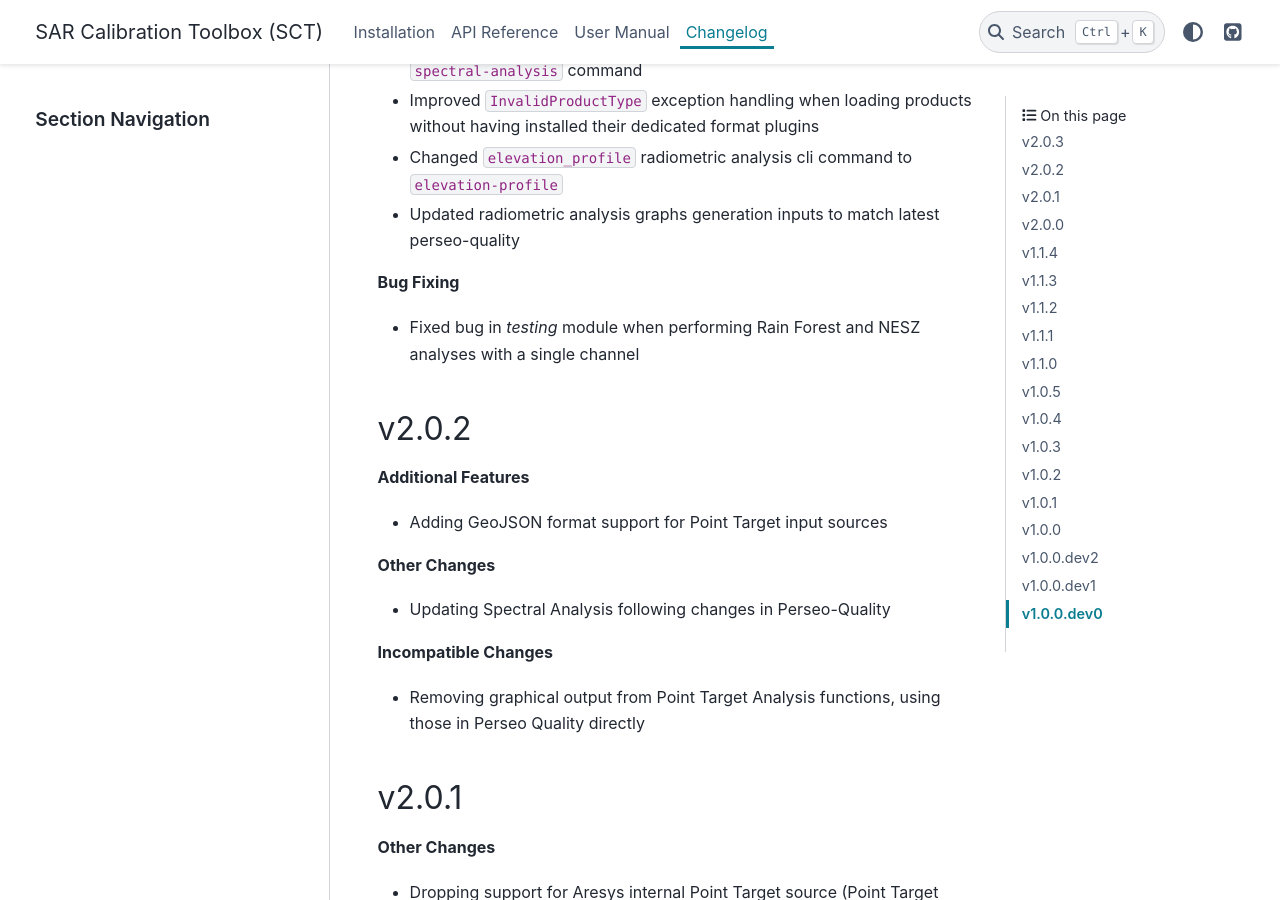
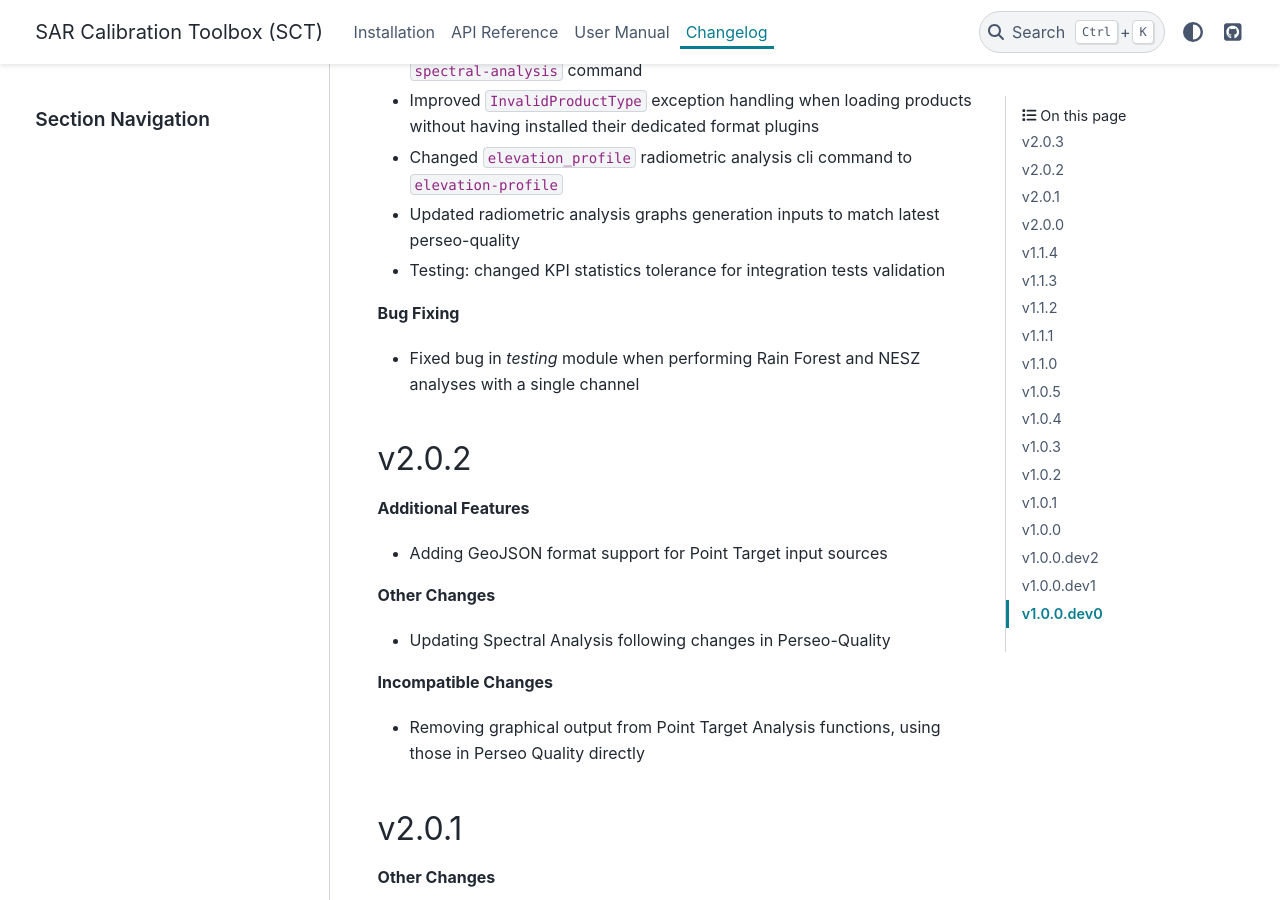
Before and after one commit to aresys-srl/sct, a Sphinx documentation site: the page built from docs/source/changelog.rst, in a window 1280 px wide and 900 px high, scrolled down 392 px. Built offline with Sphinx 7.4.7 and the PyData theme 0.15.4, drawn with Linux system fonts in a browser that asks for light colours.

Commit message:
updating radiometric kpi statistics validation tolerance in testing module

```diff
--- a/docs/source/changelog.rst
+++ b/docs/source/changelog.rst
@@ -13,7 +13,8 @@ v2.0.3
 - Grouped Point Target and Distributed Spectral Analysis under the main ``spectral-analysis`` command
 - Improved ``InvalidProductType`` exception handling when loading products without having installed their dedicated format plugins
 - Changed ``elevation_profile`` radiometric analysis cli command to ``elevation-profile``
-- Updated radiometric analysis graphs generation inputs to match latest perseo-quality
+- Updated radiometric analysis graphs generation inputs to match latest perseo-quality\
+- Testing: changed KPI statistics tolerance for integration tests validation
 
 **Bug Fixing**
 
```
Also changed, not shown: 1 other file.
